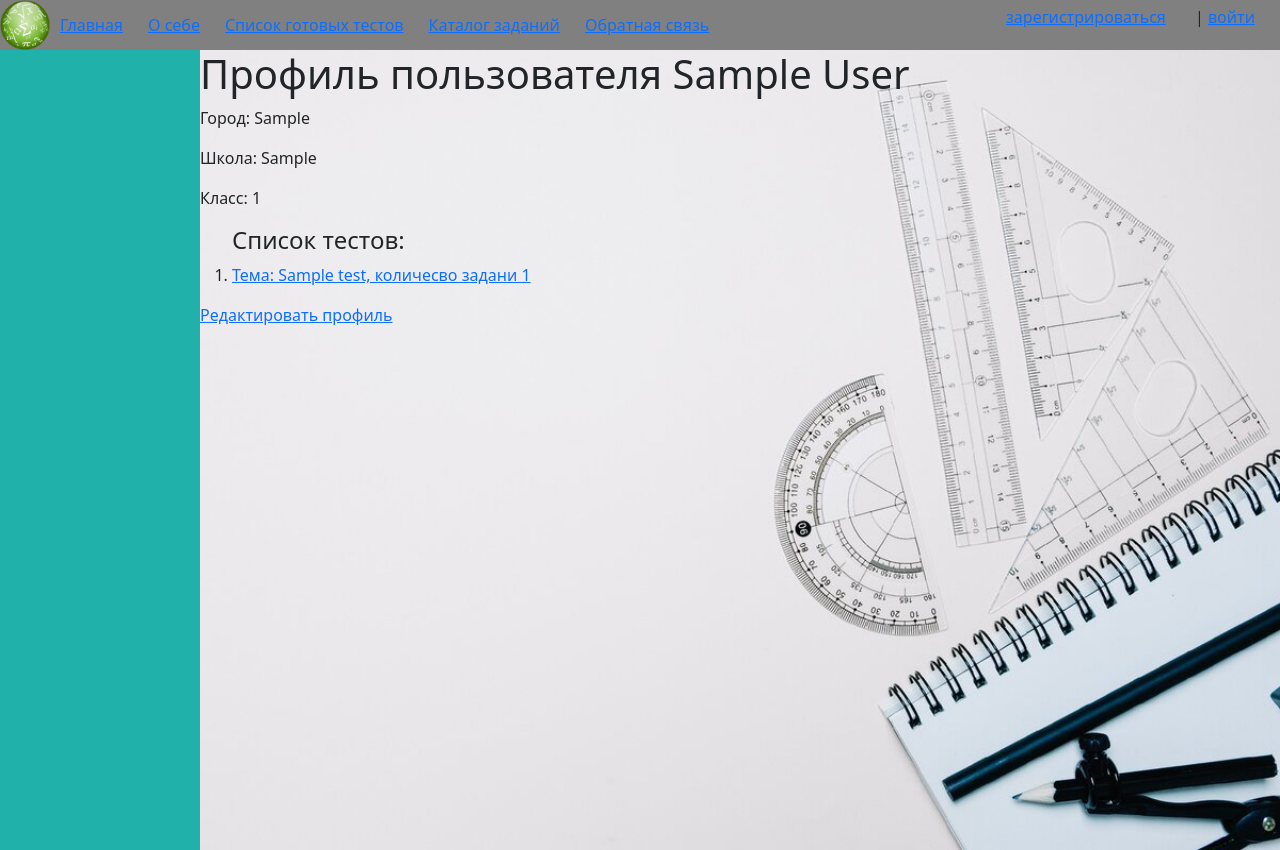
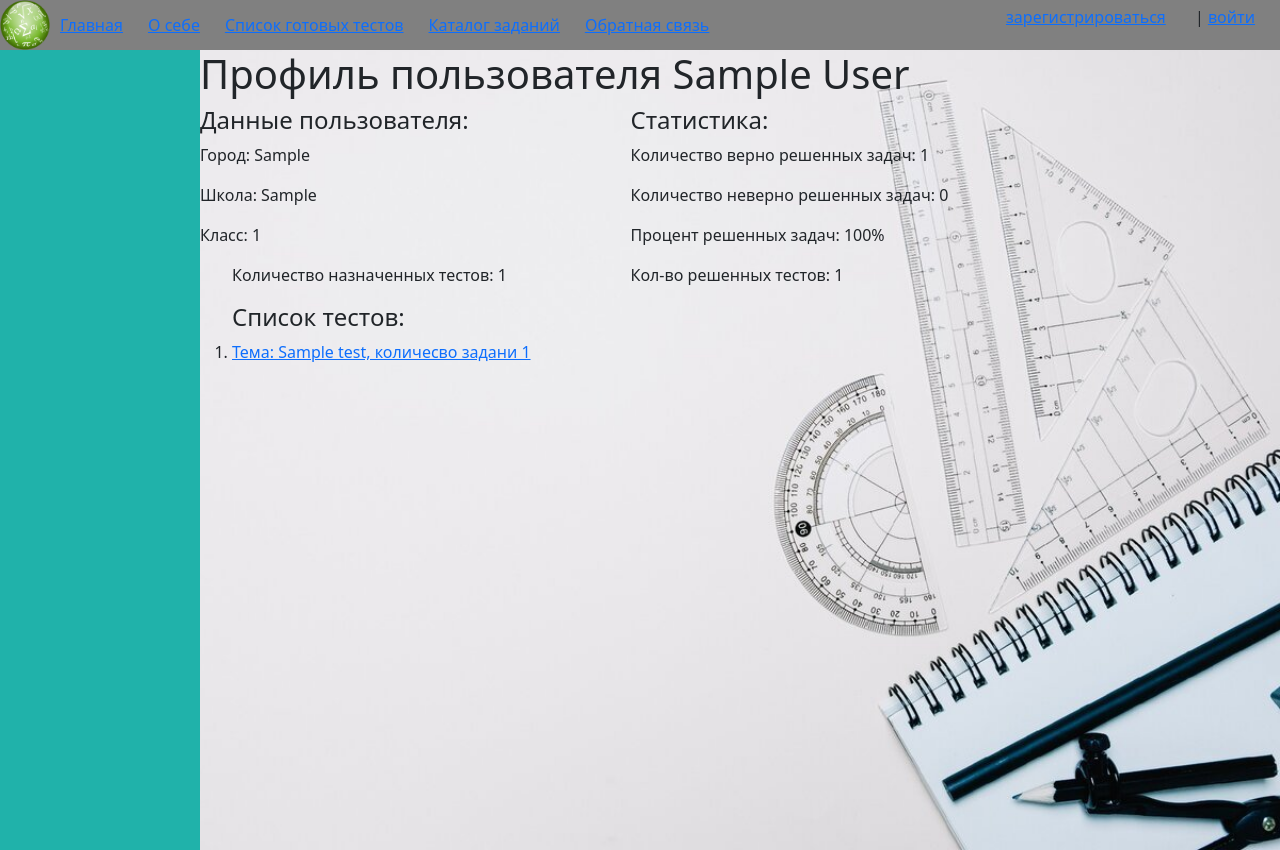
Before and after one commit to kocheshkovdmitriy/my_site, a Django app: a page that uses templates/users/profile.html in a window 1280 px wide. Run offline with Django 4.2, Linux system fonts and the light colour scheme; tables that the repository leaves empty hold one stand-in row (values such as "Sample post"); parts of the project's set-up code (start-up, migrations or seed data) failed here and were passed over.

Commit message:
добавлен переход в профиль пользователя из списка студентов добавлена статистика решений в профиль

```diff
--- a/templates/core/list_students.html
+++ b/templates/core/list_students.html
@@ -22,7 +22,7 @@
                 {% for student in students %}
                     <tr>
                         <th> {{ student.id }} </th>
-                        <th> {{ student }} </th>
+                        <th> <a href="{% url 'users:profile' slug=student.slug %}">{{ student }}</a> </th>
                         <th> {{ student.school }} </th>
                         <th> {{ student.grade }} </th>
                         <th> {{ student.completed_tasks }} </th>
--- a/templates/users/profile.html
+++ b/templates/users/profile.html
@@ -4,16 +4,34 @@
 
 {% block content%}
     <h1>Профиль пользователя {{profile.user.first_name}} {{profile.user.last_name}}</h1>
+
+    <div style="display: flex;">
+        <div style="margin-right: 100px;">
+            <h4>Данные пользователя:</h4>
             <p>Город: {{profile.city}}</p>
             <p>Школа: {{profile.school}}</p>
             <p>Класс: {{profile.grade}}</p>
             <div>
                 <ol>
+                    <p>Количество назначенных тестов: {{ profile.tests.count }}</p>
                     <h4>Список тестов:</h4>
                     {% for test in profile.tests.all %}
                     <li><a href="{% url 'edu:detail_test' pk=test.pk %}">{{test}}</a></li>
                     {% endfor %}
                 </ol>
             </div>
+        </div>
+
+        <div>
+            <h4>Статистика:</h4>
+            <p>Количество верно решенных задач: {{profile.completed_tasks}}</p>
+            <p>Количество неверно решенных задач: {{profile.wrong_tasks}}</p>
+            <p>Процент решенных задач: {{profile.statistic_tasks}}%</p>
+            <p>Кол-во решенных тестов: {{profile.completed_tests}}</p>
+        </div>
+    </div>
+
+    {% if request.user == profile.user %}
         <a href="{% url 'users:profile_update' slug=profile.slug %}">Редактировать профиль</a>
+    {% endif %}
 {% endblock%}
--- a/users/views.py
+++ b/users/views.py
@@ -1,8 +1,11 @@
 from django.contrib.auth import login, authenticate, logout
+from django.db.models import Count, Case, When, F
 from django.urls import reverse_lazy
 from django.views import View
 from django.views.generic import UpdateView
-from users.models import Profile
+
+import edu.models
+from users import models
 from users.forms import RegisterForm, AuthUser
 
 from django.contrib.auth.models import User
@@ -10,9 +13,13 @@ from django.shortcuts import render, get_object_or_404, redirect
 
 
 def profile(request, slug):
-    profile = get_object_or_404(Profile, slug=slug)
     context = {
-        'profile': profile,
+        'profile': models.Profile.objects.filter(slug=slug).annotate(
+                completed_tasks=Count(Case(When(answers__status=True, then=1))),
+                wrong_tasks=Count(Case(When(answers__status=False, then=1))),
+                statistic_tasks=F('completed_tasks') * 100 / edu.models.Task.objects.all().count(),
+                completed_tests=Count(Case(When(testanswers__status=True, then=1)))
+            ).first(),
         'title': profile.__str__()
     }
     return render(request, 'users/profile.html', context=context)
@@ -53,7 +60,7 @@ def register_view(request):
             city = form.cleaned_data.get('city')
             school = form.cleaned_data.get('school')
             grade = form.cleaned_data.get('grade')
-            Profile.objects.create(user=user, slug=slug, city=city, school=school, grade=grade)
+            models.Profile.objects.create(user=user, slug=slug, city=city, school=school, grade=grade)
             username = form.cleaned_data.get('username')
             raw_password = form.cleaned_data.get('password1')
             user = authenticate(username=username, password=raw_password)
@@ -68,9 +75,9 @@ def register_view(request):
         return render(request, 'users/reg_user.html', context=context)
 
 class ProfileUpdate(UpdateView):
-    model = Profile
+    model = models.Profile
     template_name = 'users/profile_update.html'
-    fields = ('city', 'school', 'grade', 'tests',)
+    fields = ('city', 'school', 'grade',)
     context_object_name = 'profile'
 
     def get_success_url(self):
```
Lines whose indentation alone changed are shown as unchanged.
